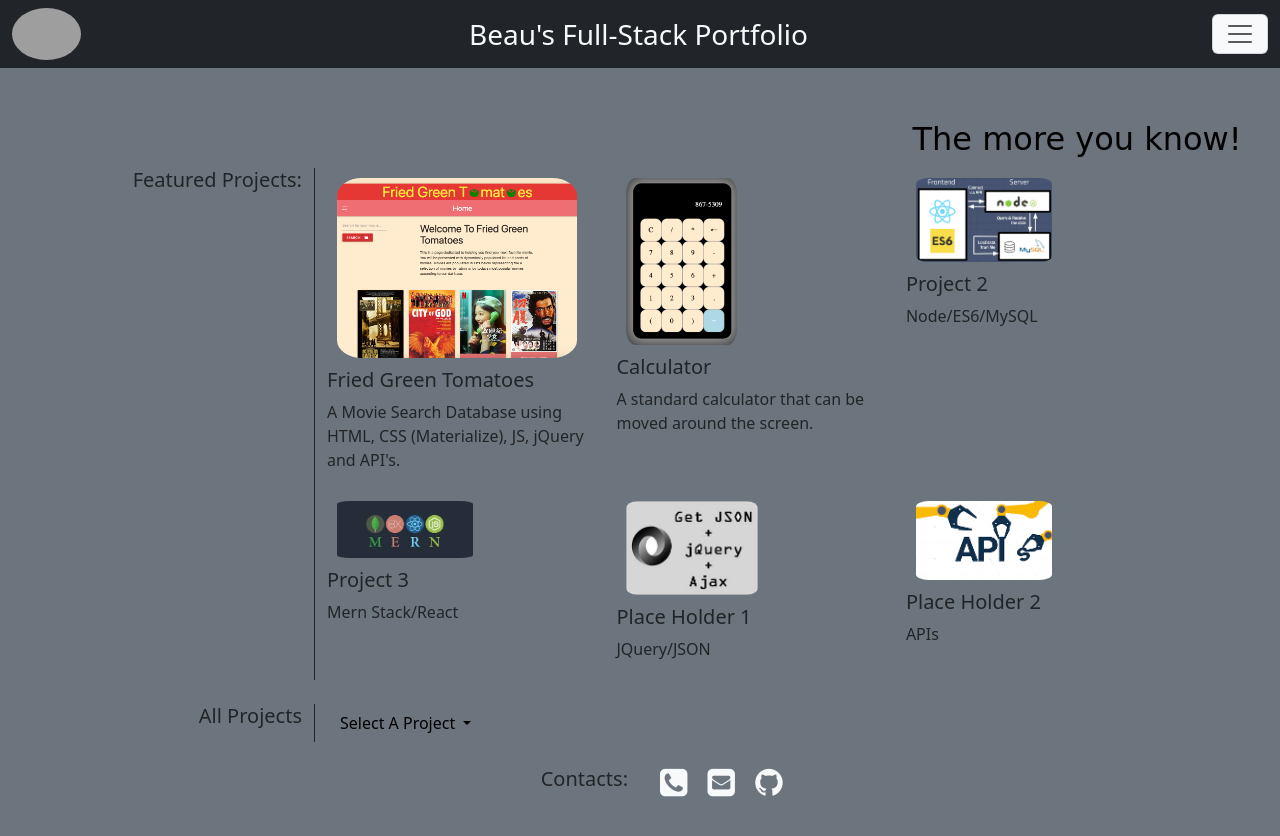
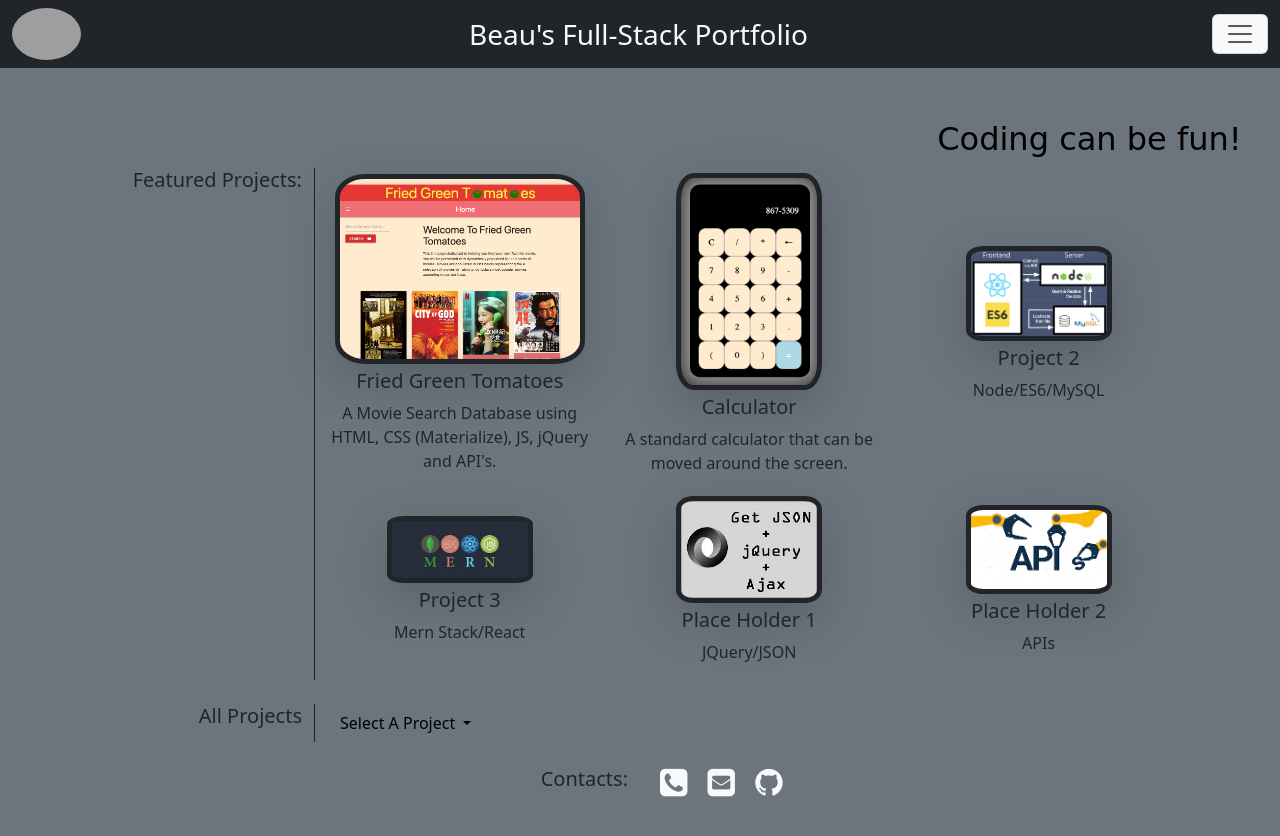
Before and after one commit to jerrybeau89/my-fullstack-portfolio, a plain HTML site: page project.html in a window 1280 px wide. Drawn offline with nearby package versions, Linux system fonts and the light colour scheme; grey boxes are pictures that could not be loaded.

Commit message:
Adjusted CSS on Projects page

```diff
--- a/assets/css/style.css
+++ b/assets/css/style.css
@@ -56,3 +56,8 @@
   overflow-y: auto;
   max-height: calc(100vh - 550px);
 }
+
+.hoverable:hover {
+  box-shadow: 5px 10px 18px 18px #888888;
+  border-radius: 25%;
+}
--- a/project.html
+++ b/project.html
@@ -60,7 +60,7 @@
 
   <div class="container-fluid position-abosolute">
     <div class="welcome-header">
-      <h2>The more you know!</h2>
+      <h2>Coding can be fun!</h2>
     </div>
   </div>
 
@@ -73,42 +73,42 @@
         </div>
         <div class="col-8 border-start border-dark">
           <div class="row">
-          <div class="col-xl-4 col-lg-6">
-            <a class="card-link" href="https://jerrybeau89.github.io/fried-green-tomatoes/">
-              <img class="P1-img" src="./assets/images/FGT-P1.png" alt="Fried Green Tomatoes Movie Review Website">
+          <div class="col-xl-4 col-lg-6 text-center hoverable align-self-center">
+            <a class="card-link" target="_blank" href="https://jerrybeau89.github.io/fried-green-tomatoes/">
+              <img class="P1-img shadow-lg bg-dark" src="./assets/images/FGT-P1.png" alt="Fried Green Tomatoes Movie Review Website">
             </a>
             <h5>Fried Green Tomatoes</h5>
             <p>A Movie Search Database using HTML, CSS (Materialize), JS, jQuery and API's.</p>
           </div>
-          <div class="col-xl-4 col-lg-6">
-            <a class="card-link" href="https://jerrybeau89.github.io/fried-green-tomatoes/">
-              <img class="P2-img" src="./assets/images/calculator.png" alt="Fried Green Tomatoes Movie Review Website">
+          <div class="col-xl-4 col-lg-6 text-center hoverable align-self-center">
+            <a class="card-link" target="_blank" href="https://jerrybeau89.github.io/fried-green-tomatoes/">
+              <img class="P2-img shadow-lg bg-dark" src="./assets/images/calculator.png" alt="Fried Green Tomatoes Movie Review Website">
             </a>
             <h5>Calculator</h5>
             <p>A standard calculator that can be moved around the screen.</p>
           </div>
-          <div class="col-xl-4 col-lg-6">
-            <a class="card-link" href="https://www.w3schools.com/sql/default.asp">
-              <img class="P3-img" src="./assets/images/Node-ES6-MySQL.png" alt="Image of how Node, ES6, and MySQL work together">
+          <div class="col-xl-4 col-lg-6 text-center hoverable align-self-center">
+            <a class="card-link" target="_blank" href="https://www.w3schools.com/sql/default.asp">
+              <img class="P3-img shadow-lg bg-dark" src="./assets/images/Node-ES6-MySQL.png" alt="Image of how Node, ES6, and MySQL work together">
             </a>
             <h5>Project 2</h5>
             <p>Node/ES6/MySQL</p>
           </div>
-          <div class="col-xl-4 col-lg-6">
-            <a class="card-link" href="https://www.mongodb.com/mern-stack">
-              <img class="P4-img" src="./assets/images/Mernstack-React.jpeg" alt="Image of MERN logo">
+          <div class="col-xl-4 col-lg-6 text-center hoverable align-self-center">
+            <a class="card-link" target="_blank" href="https://www.mongodb.com/mern-stack">
+              <img class="P4-img shadow-lg bg-dark" src="./assets/images/Mernstack-React.jpeg" alt="Image of MERN logo">
             </a>
             <h5>Project 3</h5>
             <p>Mern Stack/React</p></div>
-          <div class="col-xl-4 col-lg-6">
-            <a class="card-link" href="https://jquery.com">
-              <img class="P5-img" src="./assets/images/JQuery-JSON.jpeg" alt="image of JSON, JQuery, and Ajax text">
+          <div class="col-xl-4 col-lg-6 text-center hoverable align-self-center">
+            <a class="card-link" target="_blank" href="https://jquery.com">
+              <img class="P5-img shadow-lg bg-dark" src="./assets/images/JQuery-JSON.jpeg" alt="image of JSON, JQuery, and Ajax text">
             </a>
             <h5>Place Holder 1</h5>
             <p>JQuery/JSON</p></div>
-          <div class="col-xl-4 col-lg-6">
-            <a class="card-link" href="https://developer.mozilla.org/en-US/docs/Web/API">
-              <img class="P6-img" src="./assets/images/APIs.png" alt="Image of robot arms putting the letters A, P, I, S together">
+          <div class="col-xl-4 col-lg-6 text-center hoverable align-self-center">
+            <a class="card-link" target="_blank" href="https://developer.mozilla.org/en-US/docs/Web/API">
+              <img class="P6-img shadow-lg bg-dark" src="./assets/images/APIs.png" alt="Image of robot arms putting the letters A, P, I, S together">
               </a>
               <h5>Place Holder 2</h5>
               <p>APIs</p>
```
